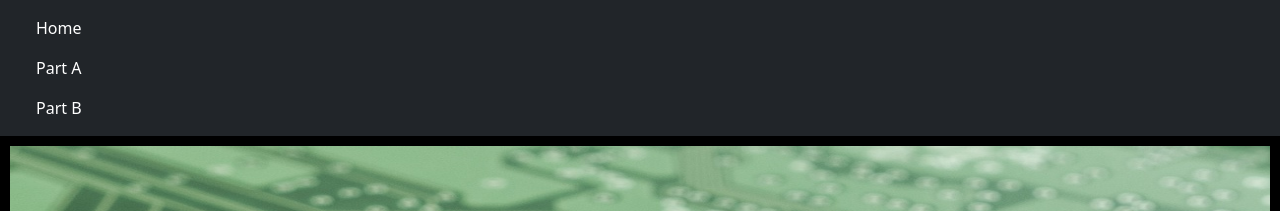
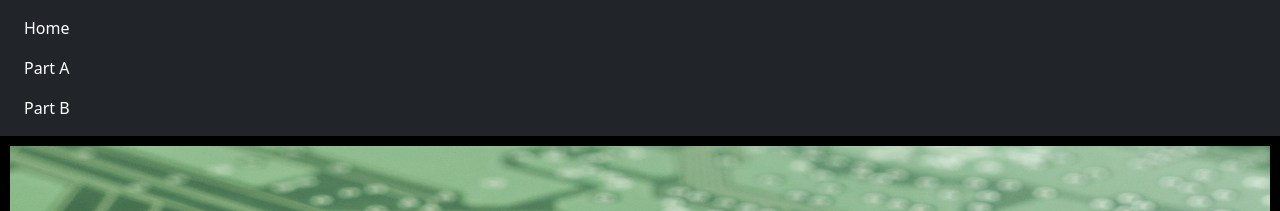
Before and after one commit to thomasd7021/sep10-freedom-project, a Jekyll site: the page built from index.html, in a window 1280 px wide. Shown: the top 211 px of the page. Built offline with Jekyll 4.4.1, drawn with Linux system fonts in a browser that asks for light colours.

Commit message:
Tue, May 30, 2023, 11:51 PM -04:00

```diff
--- a/_includes/nav.html
+++ b/_includes/nav.html
@@ -2,8 +2,8 @@
     <div class="container-fluid">
       <a class="navbar-brand" href="#"></a>
 
-      <div class="collapse navbar-collapse" id="navbarNav">
-        <ul class="navbar-nav row">
+      <div class="collapse navbar-collapse row" id="navbarNav">
+        <ul class="navbar-nav">
           <li class="nav-item">
             {% for item in site.data.navigation %}
             <a class="nav-link active text-white" aria-current="page" href="{{ item.link }}"> {{ item.name }} </a>
```
